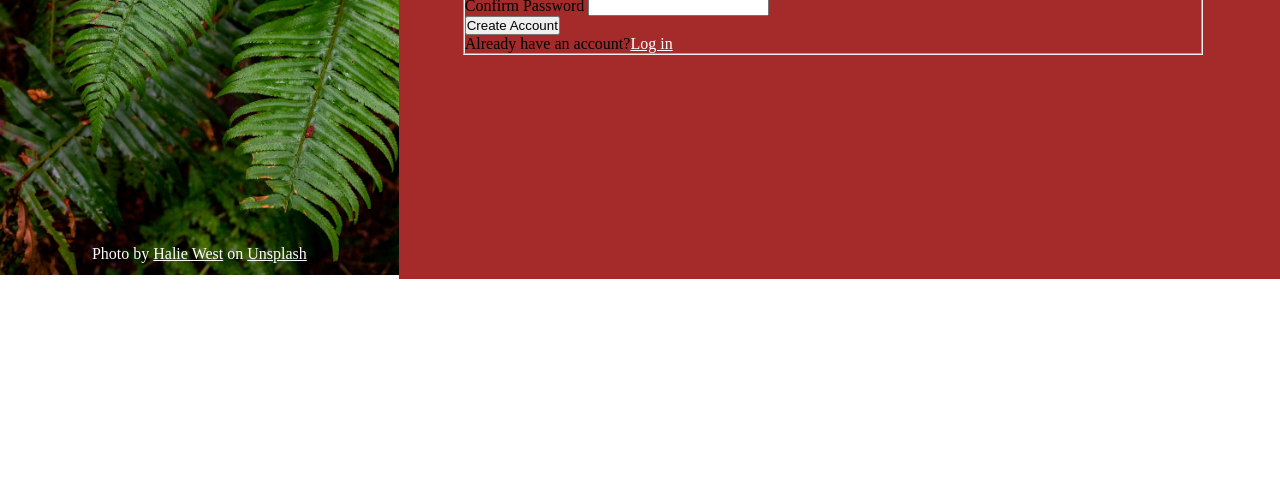
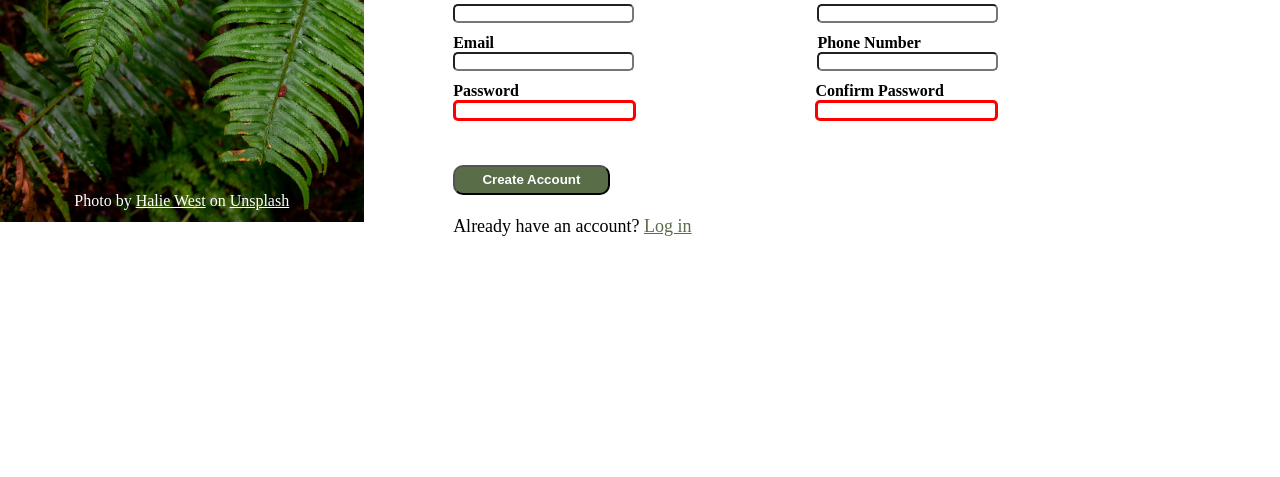
Before and after one commit to lo-yu/form, a plain HTML site: page index.html in a window 1280 px wide. Shown: the part 323-800 px from the top of the page. Drawn offline with Linux system fonts and the light colour scheme.

Commit message:
Style form elements

```diff
--- a/index.html
+++ b/index.html
@@ -27,35 +27,41 @@
             <form action="example.com/path" method="post">
                 <fieldset>
                     <legend>Let's do this!</legend>
+                    <div class="first-line input">
                         <div>
                             <label for="first_name">First Name</label>
-                        <input type="text" id="first_name" name="first_name">
+                            <div><input type="text" id="first_name" name="first_name"></div>
                         </div>
                         <div>
                             <label for="last_name">Last Name</label>
-                        <input type="text" id="last_name" name="last_name">
+                            <div><input type="text" id="last_name" name="last_name"></div>
                         </div>
+                    </div>
+                    <div class="second-line input">
                         <div>
                             <label for="email">Email</label>
-                        <input type="text" id="email" name="email">
+                            <div><input type="text" id="email" name="email"></div>
                         </div>
                         <div>
                             <label for="phone_number">Phone Number</label>
-                        <input type="text" id="phone_number" name="phone_number">
+                            <div><input type="text" id="phone_number" name="phone_number"></div>
                         </div>
+                    </div>
+                    <div class="third-line input">
                         <div>
                             <label for="password">Password</label>
-                        <input type="text" id="password" name="password">
+                            <div><input type="text" id="password" name="password" required></div>
                         </div>
                         <div>
                             <label for="confirm_password">Confirm Password</label>
-                        <input type="text" id="confirm_password" name="confirm_password">
+                            <div><input type="text" id="confirm_password" name="confirm_password" required></div>
+                        </div>
                     </div>
                     <div>
                         <button type="submit">Create Account</button>
                     </div>
-                    <div>
-                        Already have an account?<a href="">Log in</a>
+                    <div class="last-line">
+                        Already have an account? <a href="" class="log-in"> Log in</a>
                     </div>
                 </fieldset>
             </form>
--- a/styles.css
+++ b/styles.css
@@ -19,7 +19,7 @@
 
 .left_box {
     flex-grow: 2;
-    width: 35%;
+    width: 40%;
 
 }
 
@@ -73,12 +73,11 @@ a {
 }
 
 .right_box {
-    background-color: brown;
-    flex-grow: 4;
-    width: 65%;
-    padding-left: 5%;
+    flex-grow: 3;
+    width: 60%;
+    padding-left: 7%;
     padding-top: 6%;
-    padding-right: 6%;
+    padding-right: 22%;
 }
 
 p {
@@ -87,4 +86,63 @@ p {
 
 .last-para {
     padding-top: 3%;
+    padding-bottom: 7%;
 }
+
+fieldset {
+    border: none;
+}
+
+legend {
+    font-size: 1.5em;
+}
+
+input {
+    border-radius: 5px;
+    appearance: none;
+}
+
+input:invalid {
+    border: solid red;
+}
+
+input:focus {
+    border: solid #73a6dd;
+    box-shadow: 0 0 3px blue;
+    outline: none;
+}
+
+.input {
+    display: flex;
+    justify-content: space-between;
+    padding-bottom: 2%;
+}
+
+.first-line {
+    padding-top: 1em;
+}
+
+label {
+    font-weight: bold;
+}
+
+button {
+    margin-bottom: 4%;
+    margin-top: 6%;
+    padding-left: 5%;
+    padding-right: 5%;
+    padding-top: 1%;
+    padding-bottom: 1%;
+    border-radius: 10px;
+    background-color: #596D48;
+    font-weight: bold;
+    color: white;
+}
+
+.last-line {
+    font-size: large;
+}
+
+.log-in {
+    color: #596D48;
+}
```
Lines whose indentation alone changed are shown as unchanged.
